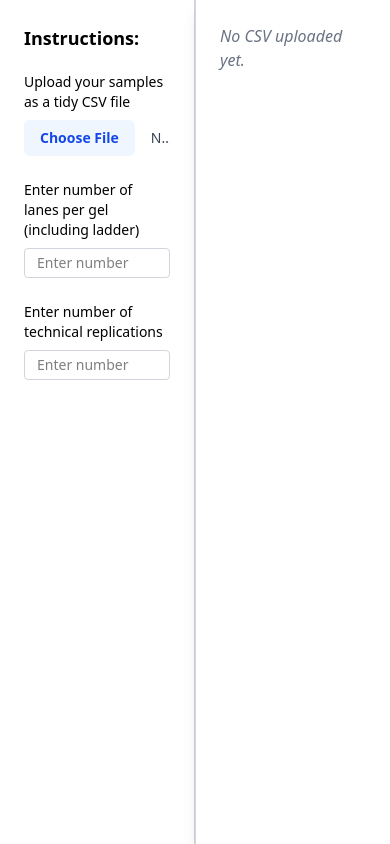
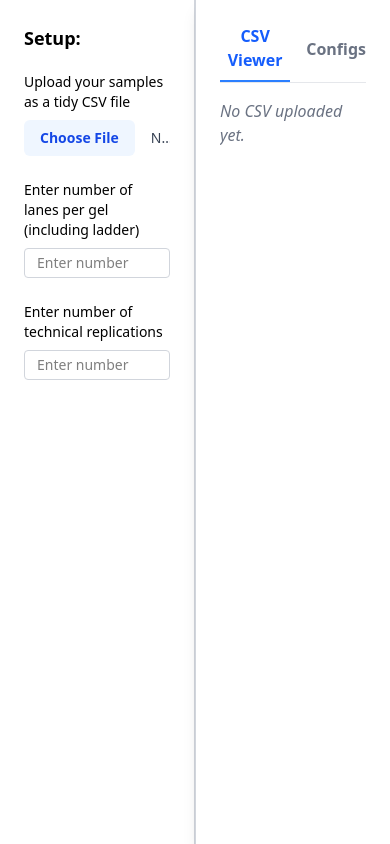
Before and after one commit to ucsf-ferguson-lab/blotrig_rewrite, a React (Vite) app in the folder blotrig/: page / in a window 390 px wide. Built offline with nearby package versions, Linux system fonts and the light colour scheme.

Commit message:
Add configs tab

```diff
--- a/blotrig/src/routes/GelEntry.tsx
+++ b/blotrig/src/routes/GelEntry.tsx
@@ -1,10 +1,11 @@
-import React, { useState } from "react";
+import React, { useState, useEffect } from "react";
 import Papa, { type ParseResult } from "papaparse";
 
 export function GelCreatorPage() {
   const [csvData, setCsvData] = useState<string[][]>([]);
   const [lanes, setLanes] = useState<number | "">("");
   const [replications, setReplications] = useState<number | "">("");
+  const [tabIndex, setTabIndex] = useState(1); //1 = csv contents, 2 = configs
 
   const handleFileChange = (event: React.ChangeEvent<HTMLInputElement>) => {
     const file = event.target.files?.[0];
@@ -28,11 +29,19 @@ export function GelCreatorPage() {
       }
     };
 
+  useEffect(() => {
+    if (lanes !== "" && lanes > 0) {
+      setTabIndex(2); // show + update configs on entry
+    } else {
+      setTabIndex(1); //stay in csv viewer if configs not set
+    }
+  }, [lanes]);
+
   return (
     <div className="relative min-h-screen flex bg-gray-50">
-      {/* Sidebar / instructions */}
+      {/* sidebar */}
       <div className="w-full md:w-2/5 p-6 border-r border-gray-300 bg-white">
-        <h2 className="text-lg font-semibold mb-5">Instructions:</h2>
+        <h2 className="text-lg font-semibold mb-5">Setup:</h2>
         <ol className="list-decimal list-inside space-y-6 text-sm">
           <li className="flex flex-col gap-2">
             <p>Upload your samples as a tidy CSV file</p>
@@ -77,8 +86,41 @@ export function GelCreatorPage() {
         </ol>
       </div>
 
-      {/* CSV contents */}
-      <div className="w-full md:w-3/5 bg-white border-l border-gray-300 p-6 overflow-auto shadow-lg">
+      {/* content viewer */}
+      <div className="w-full md:w-3/5 bg-white border-l border-gray-300 p-6 overflow-auto shadow-lg flex flex-col">
+        {/* tab buttons */}
+        <div className="mb-4 flex space-x-4 border-b border-gray-200">
+          <button
+            className={`pb-2 font-semibold ${
+              tabIndex === 1
+                ? "border-b-2 border-blue-500 text-blue-600"
+                : "text-gray-500"
+            }`}
+            onClick={() => setTabIndex(1)}
+            type="button"
+          >
+            CSV Viewer
+          </button>
+          <button
+            className={`pb-2 font-semibold ${
+              tabIndex === 2
+                ? "border-b-2 border-blue-500 text-blue-600"
+                : "text-gray-500"
+            }`}
+            onClick={() => setTabIndex(2)}
+            type="button"
+            disabled={lanes === "" || lanes <= 0}
+            title={
+              lanes === "" || lanes <= 0 ? "Enter lanes first" : "View Configs"
+            }
+          >
+            Configs
+          </button>
+        </div>
+
+        {/* tab contents */}
+        {tabIndex === 1 && (
+          <div className="grow overflow-auto">
             {csvData.length > 0 ? (
               <div className="overflow-x-auto overflow-y-auto rounded-lg shadow-lg h-full border border-gray-200">
                 <table className="min-w-full border-collapse">
@@ -119,6 +161,22 @@ export function GelCreatorPage() {
               <p className="text-gray-500 italic">No CSV uploaded yet.</p>
             )}
           </div>
+        )}
+
+        {tabIndex === 2 && (
+          <div className="grow overflow-auto">
+            <h3 className="text-lg font-semibold mb-4">Gel Configurations</h3>
+            <p className="text-gray-700">
+              Number of lanes per gel:{" "}
+              <span className="font-mono">{lanes}</span>
+            </p>
+            <p className="text-gray-700">
+              Number of technical replications:{" "}
+              <span className="font-mono">{replications || "Not set"}</span>
+            </p>
+          </div>
+        )}
+      </div>
     </div>
   );
 }
```
Lines whose indentation alone changed are shown as unchanged.
